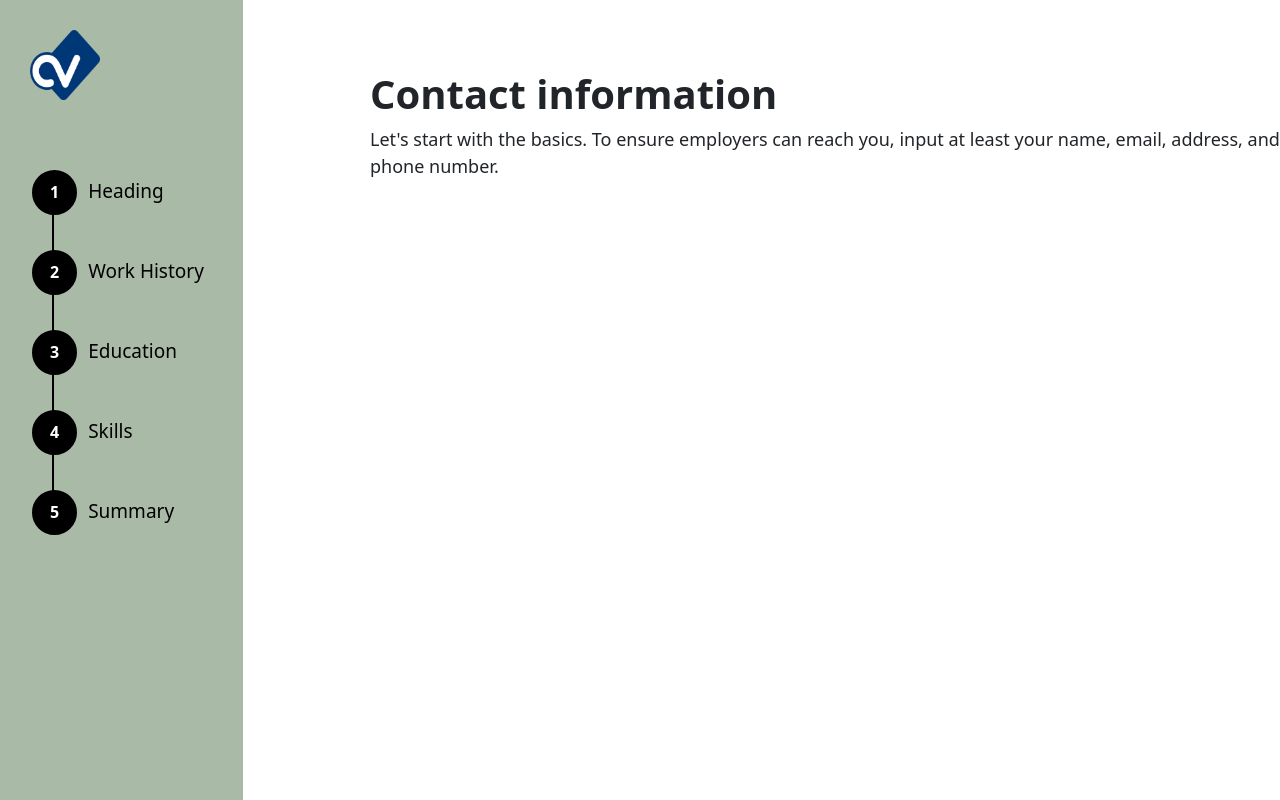
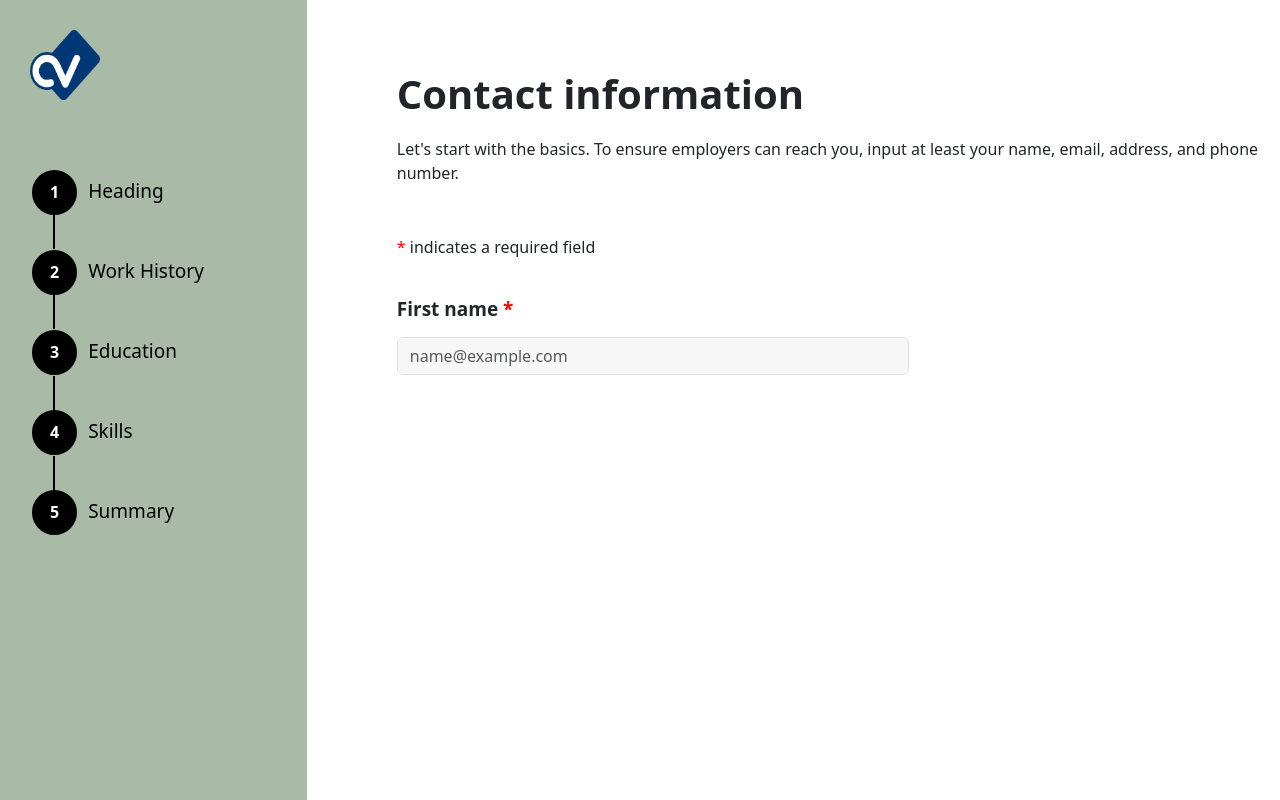
Before and after one commit to kamalALX/Django-cv-maker-app, a Django app: template website/templates/cntc.html in a window 1280 px wide. Run offline with Django 5.2, Linux system fonts and the light colour scheme; the template is opened without the code that fills it, so the values that code supplies are empty.

Commit message:
adding more html and css to contact informations page

```diff
--- a/cv/urls.py
+++ b/cv/urls.py
@@ -15,8 +15,9 @@ Including another URLconf
     2. Add a URL to urlpatterns:  path('blog/', include('blog.urls'))
 """
 from django.contrib import admin
-from django.urls import path
+from django.urls import path, include
 
 urlpatterns = [
     path('admin/', admin.site.urls),
+    path('', include('website.urls')),
 ]
--- a/website/templates/cntc_left_color.html
+++ b/website/templates/cntc_left_color.html
@@ -7,7 +7,7 @@
     position: fixed;
     top: 0;
     left: 0;
-    width: 19%; /* Adjust to cover the desired percentage of the screen */
+    width: 24%; /* Adjust to cover the desired percentage of the screen */
     height: 100%;
     background-color: #A9BBA6;
     z-index: -1; /* Ensure it stays behind other elements */
@@ -63,30 +63,19 @@
     margin: 1.1em 0;
   }
   .list-ic.vertical li::before {
-    top: -35px;
-    left: 20px;
+    top: -17px;
+    left: 21px;
     width: 2.3px;
-    height: 4em;
+    height: 34px;
   }
 
   .list-ic li:first-child::before {
     display: none;
   }
 
-  a:hover {
-    color: darkgray;
-  }
-
-  .list-ic .active ~ li {
-    background: lightblue;
-  }
-
-  .list-ic .active ~ li::before {
-    background: lightblue;
-  }
 
   .lis {
-	  position: absolute;
+	  position: fixed;
 	  top: 19%;
   }
 
--- a/website/templates/contact_information.html
+++ b/website/templates/contact_information.html
@@ -1,15 +1,56 @@
 <style>
+* {
+	margin: 0;
+	padding: 0;
+	box-sizing: border-box;
+}
 header h1 {
-	margin-left: 370px;
+	margin-left: 31%;
 	font-weight: 700;
 }
 p {
-	margin-left: 370px;
-	font-size: 18px;
+	margin-left: 31%;
+	margin-top: 19px;
+	font-size: 16px;
+}
+
+div p {
+	font-size: 16px;
+	margin-top: 50px;
+}
+div p span {
+  color: red;
+}
+
+.form-control {
+  width: 40%;
+  background-color: #F7F7F7;
+  margin-left: 31%;
+  margin-top: 5px;
+}
+.form-label {
+  margin-left: 31%;
+  font-weight: 700;
+  font-size: 19px;
+  margin-top: 20px;
+}
+.form-label span {
+  color: red;
 }
 </style>
 
 <header>
   <h1>Contact information</h1>
 </header>
+
 <p>Let's start with the basics. To ensure employers can reach you, input at least your name, email,  address, and phone number.</p>
+
+<div>
+  <p><span>*</span> indicates a required field</p>
+</div>
+
+
+<div class="mb-3">
+	<label for="exampleFormControlInput1" class="form-label">First name <span>*</span></label>
+  <input type="email" class="form-control" id="exampleFormControlInput1" placeholder="name@example.com">
+</div>
```
